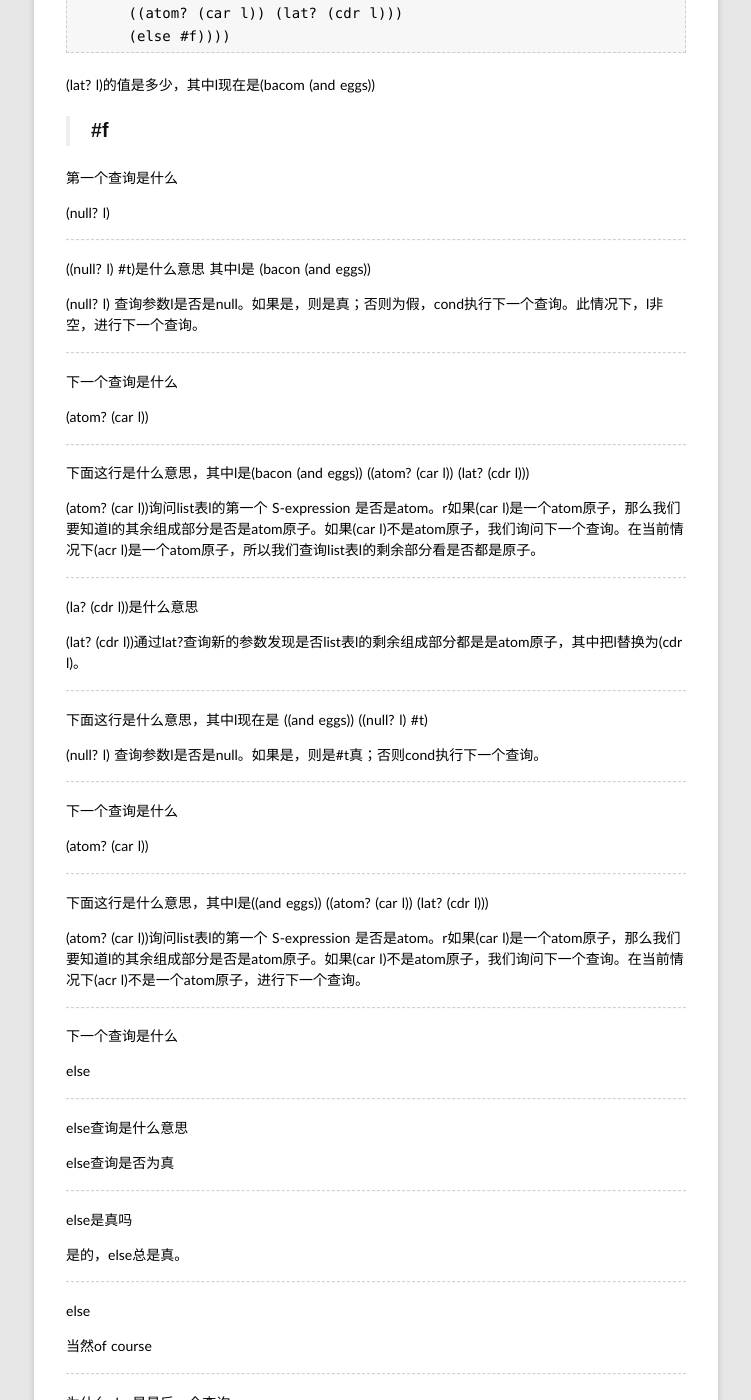
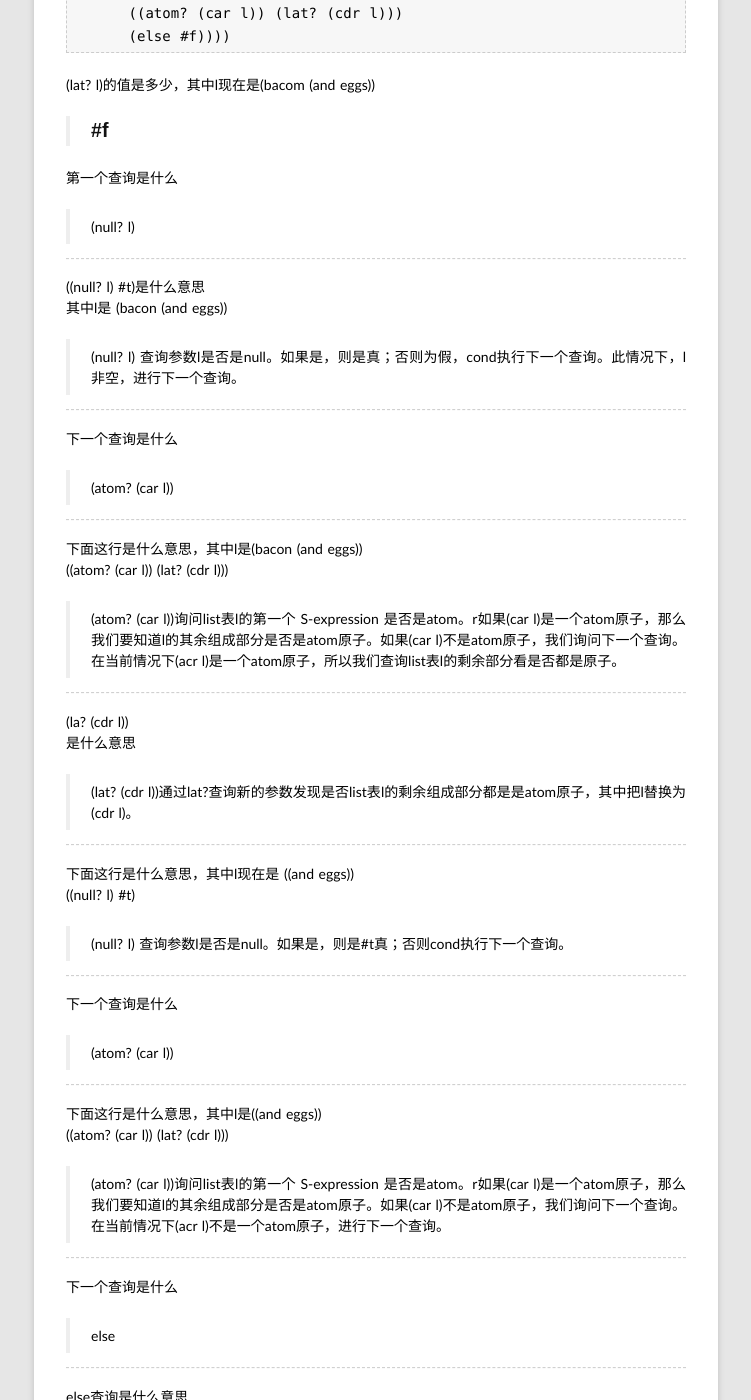
Before and after one commit to rhuichao/uternet.github.io, a Jekyll site: the page built from TLS/02.md, in a window 1280 px wide and 1400 px high, scrolled down 4421 px. Shown: the whole window, without its empty margins (264-1015 px from the left). Built offline with Jekyll 4.4.1, drawn with Linux system fonts in a browser that asks for light colours; some web fonts are replaced; Markdown is read by kramdown in place of the engine named in the settings.

Commit message:
new document posted

```diff
--- a/TLS/02.md
+++ b/TLS/02.md
@@ -239,32 +239,34 @@ cond行
 
 第一个查询是什么
 
-(null? l)
+>(null? l)
 
 ------------
 
-((null? l) #t)是什么意思  其中l是 (bacon (and eggs))
+((null? l) #t)是什么意思
+其中l是 (bacon (and eggs))
 
-(null? l) 查询参数l是否是null。如果是，则是真；否则为假，cond执行下一个查询。此情况下，l非空，进行下一个查询。
+>(null? l) 查询参数l是否是null。如果是，则是真；否则为假，cond执行下一个查询。此情况下，l非空，进行下一个查询。
 
 ------------
 
 下一个查询是什么
 
-(atom? (car l))
+>(atom? (car l))
 
 ------------
 
 下面这行是什么意思，其中l是(bacon (and eggs))
 ((atom? (car l)) (lat? (cdr l)))
 
-(atom? (car l))询问list表l的第一个 S-expression 是否是atom。r如果(car l)是一个atom原子，那么我们要知道l的其余组成部分是否是atom原子。如果(car l)不是atom原子，我们询问下一个查询。在当前情况下(acr l)是一个atom原子，所以我们查询list表l的剩余部分看是否都是原子。
+>(atom? (car l))询问list表l的第一个 S-expression 是否是atom。r如果(car l)是一个atom原子，那么我们要知道l的其余组成部分是否是atom原子。如果(car l)不是atom原子，我们询问下一个查询。在当前情况下(acr l)是一个atom原子，所以我们查询list表l的剩余部分看是否都是原子。
 
 ------------
 
-(la? (cdr l))是什么意思
+(la? (cdr l))
+是什么意思
 
-(lat? (cdr l))通过lat?查询新的参数发现是否list表l的剩余组成部分都是是atom原子，其中把l替换为(cdr l)。
+>(lat? (cdr l))通过lat?查询新的参数发现是否list表l的剩余组成部分都是是atom原子，其中把l替换为(cdr l)。
 
 ------------
 
@@ -272,27 +274,27 @@ cond行
 下面这行是什么意思，其中l现在是 ((and eggs))
 ((null? l) #t)
 
-(null? l) 查询参数l是否是null。如果是，则是#t真；否则cond执行下一个查询。
+>(null? l) 查询参数l是否是null。如果是，则是#t真；否则cond执行下一个查询。
 
 ------------
 
 下一个查询是什么
 
-(atom? (car l))
+>(atom? (car l))
 
 ------------
 
 下面这行是什么意思，其中l是((and eggs))
 ((atom? (car l)) (lat? (cdr l)))
 
-(atom? (car l))询问list表l的第一个 S-expression 是否是atom。r如果(car l)是一个atom原子，那么我们要知道l的其余组成部分是否是atom原子。如果(car l)不是atom原子，我们询问下一个查询。在当前情况下(acr l)不是一个atom原子，进行下一个查询。
+>(atom? (car l))询问list表l的第一个 S-expression 是否是atom。r如果(car l)是一个atom原子，那么我们要知道l的其余组成部分是否是atom原子。如果(car l)不是atom原子，我们询问下一个查询。在当前情况下(acr l)不是一个atom原子，进行下一个查询。
 
 ------------
 
 下一个查询是什么
 
 
-else
+>else
 
 ------------
 
```
